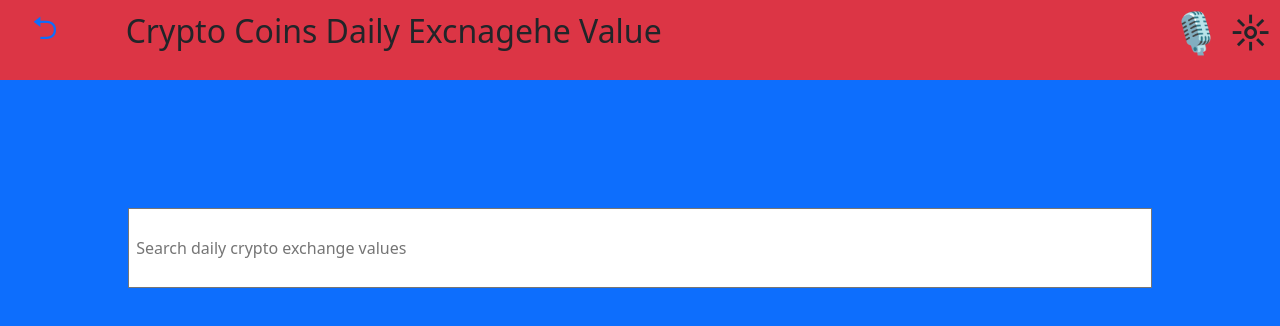
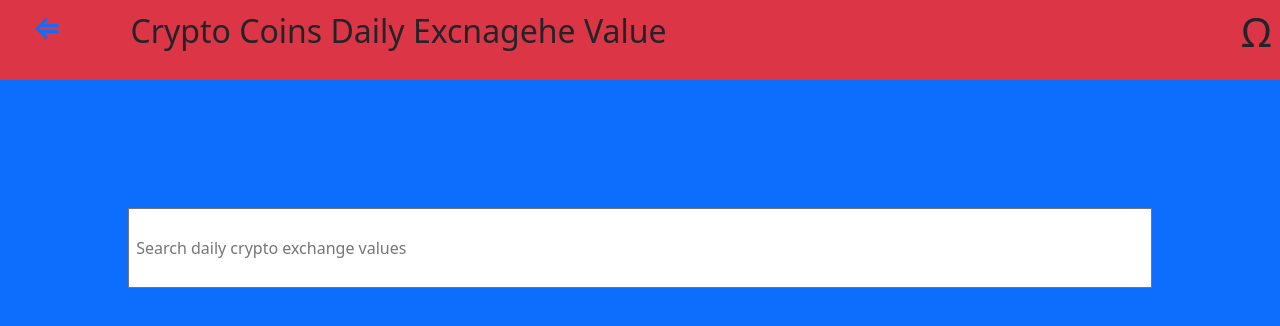
Before and after one commit to Habtamu210/React-capstone-Web, a React (Create React App) app: page / in a window 1280 px wide. Shown: the top 326 px of the page. Built offline with nearby package versions, Linux system fonts and the light colour scheme; no server answers.

Commit message:
Add icons for the header

```diff
--- a/src/componet/Nav.js
+++ b/src/componet/Nav.js
@@ -9,13 +9,12 @@ const Nav = () => (
           className="text-decoration-none"
           to="/"
         >
-          <h3 className="fonts"> ⮌</h3>
+          <h3 className="fonts"> ⇐</h3>
         </NavLink>
-        <h5 className="pl-3 mt-1 fonts pad">Crypto Coins Daily Excnagehe Value</h5>
+        <h5 className="pl-3 mt-1 fonts pad text-center">Crypto Coins Daily Excnagehe Value</h5>
       </li>
       <li className="d-flex list-unstyled px-0">
-        <h1>🎙</h1>
-        <h1 className="px-2 font-weight-bold">☼</h1>
+        <h1 className="px-2 font-weight-bold">&#937;</h1>
       </li>
     </ul>
   </nav>
```
